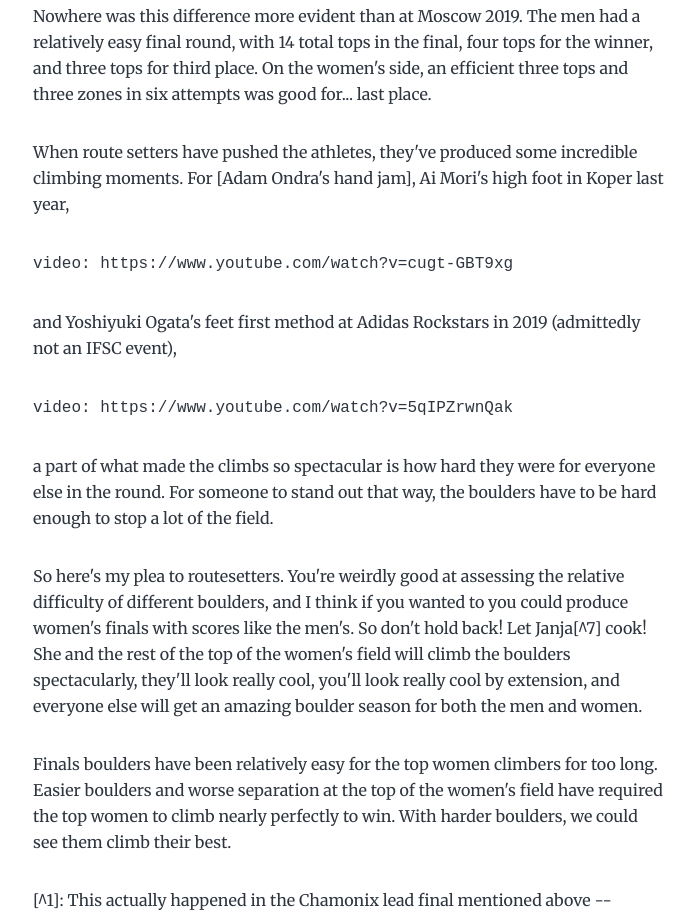
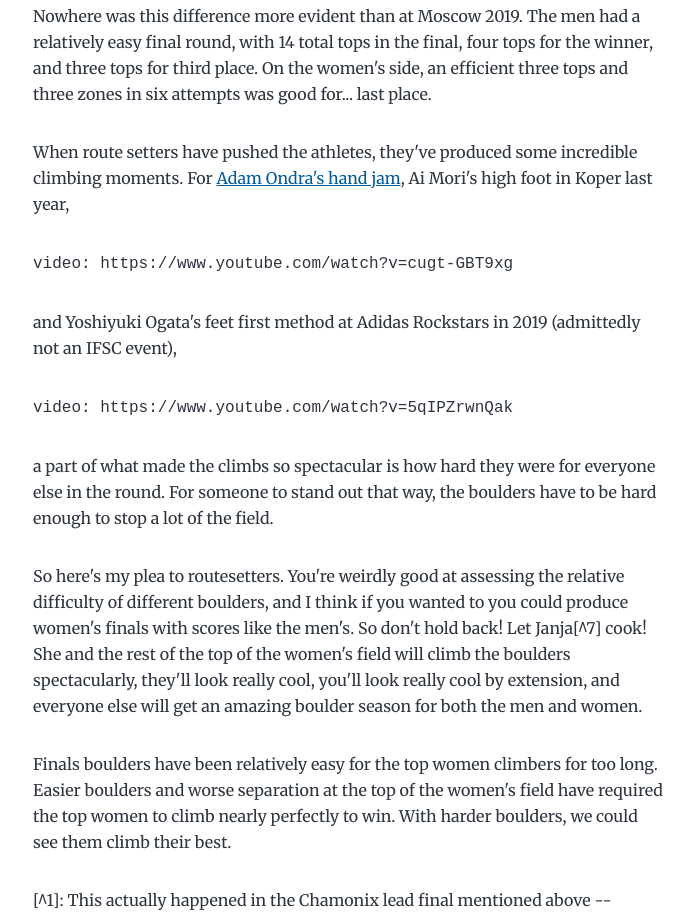
Before and after one commit to jisantuc/jisantuc.github.io, a Gatsby site: page /Let-Janja-Garnbret-cook/Let-Janja-Garnbret-cook/ in a window 1280 px wide. Shown: the part 9619-10535 px from the top of the page, without its empty margins (291-986 px from the left). Built offline with nearby package versions, Linux system fonts and the light colour scheme; Gatsby itself is replaced by a stand-in of ours.

Commit message:
Fix link in Let Janja Cook

```diff
--- a/content/blog/Let-Janja-Garnbret-cook/Let-Janja-Garnbret-cook.md
+++ b/content/blog/Let-Janja-Garnbret-cook/Let-Janja-Garnbret-cook.md
@@ -947,7 +947,7 @@ Finals boulders have been relatively easy for the top women climbers for too lon
 top of the women's field have required the top women to climb nearly perfectly to win. With harder boulders, we could
 see them climb their best.
 
-[Ondra hand jam]: https://www.rockandice.com/climbing-news/ondra-hand-jams-his-way-to-gold-garnbret-tops-three-in-meiringen/
+[Adam Ondra's hand jam]: https://www.rockandice.com/climbing-news/ondra-hand-jams-his-way-to-gold-garnbret-tops-three-in-meiringen/
 [attributed a bad finals outcome]: https://gripped.com/indoor-climbing/ondra-gold-overshadowed-by-contentious-separation-in-womens-final/
 [called for harder routesetting]: https://www.instagram.com/div/CgCrq1gDV3F/
 [Chamonix 2022]: https://www.youtube.com/watch?v=_wIP_73GTYQ
```
